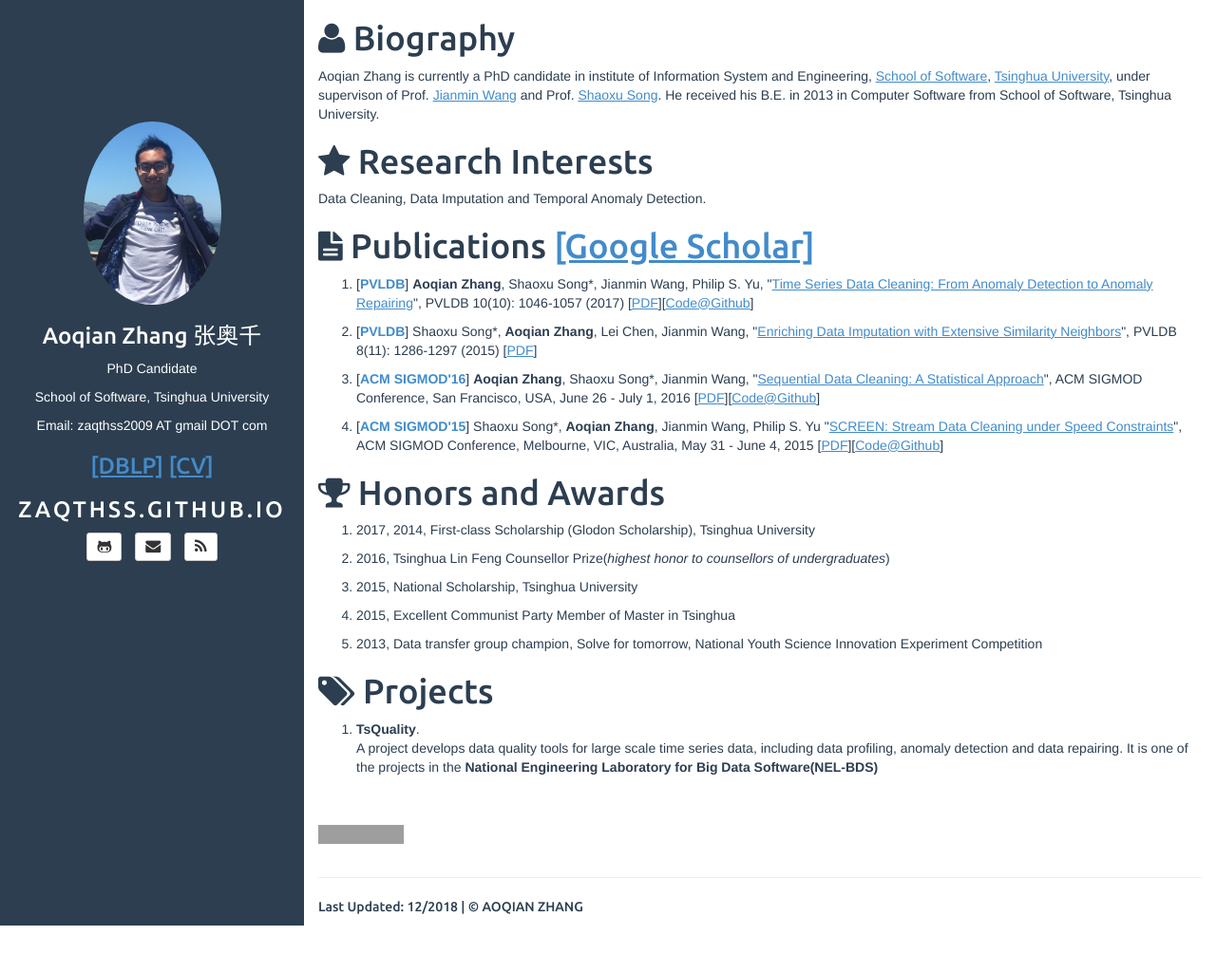
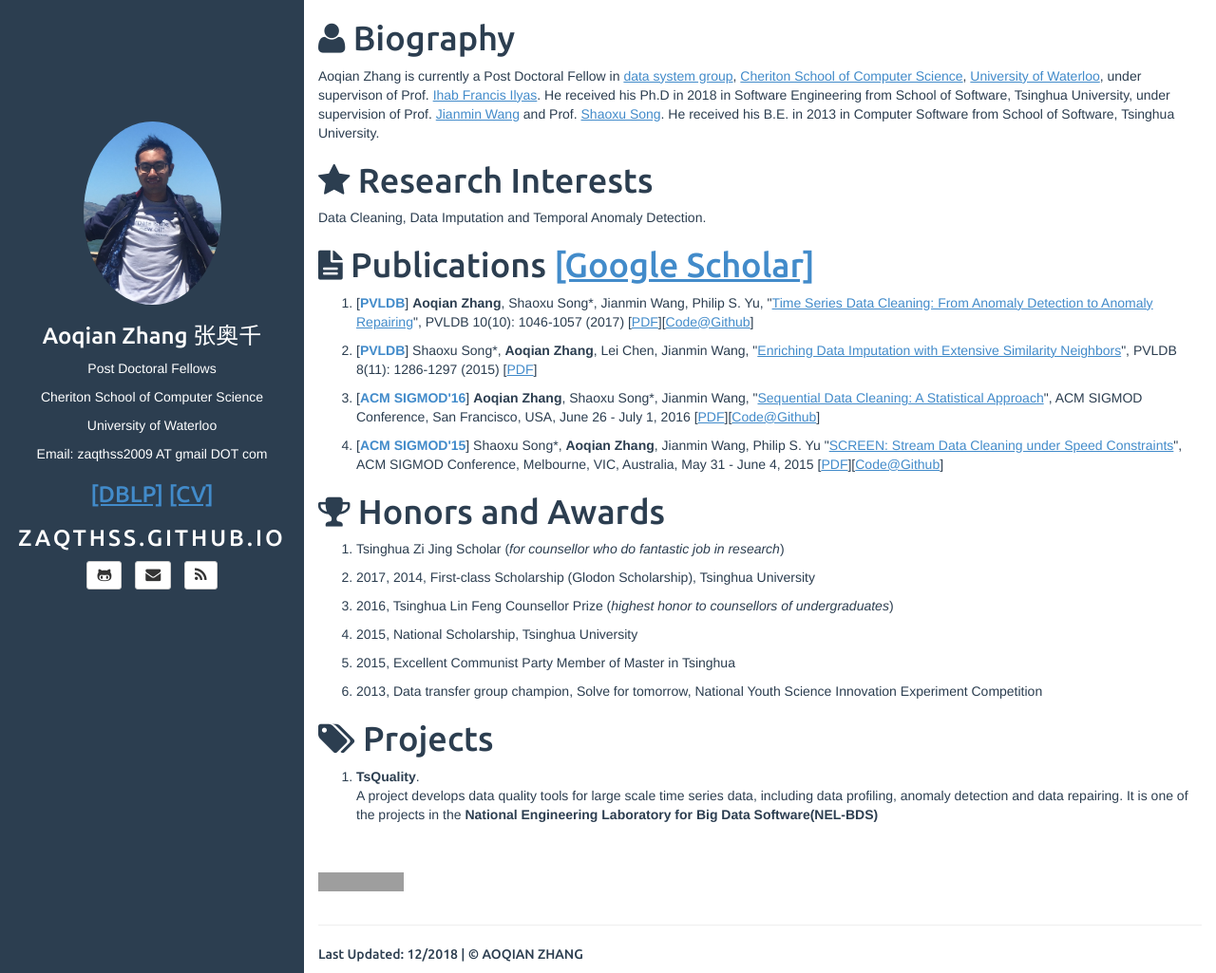
Before and after one commit to zaqthss/zaqthss.github.io, a Jekyll site: the page built from index.html, in a window 1280 px wide and 1025 px high. Shown: the whole window at 95% size. Built offline with Jekyll 4.4.1, drawn with Linux system fonts in a browser that asks for light colours; the list of posts is cut into pages by our own code; grey boxes are pictures that could not be loaded.

Commit message:
update in Dec 2018, info in UW

```diff
--- a/_includes/default.html
+++ b/_includes/default.html
@@ -2,7 +2,7 @@
 <html>
 <head>
 	<meta charset="utf-8">
-	<title>Aoqian Zhang - Tsinghua University</title>
+	<title>Aoqian Zhang - University of Waterloo</title>
 	{% if page.description %}
 	<meta name="description" content="{{ page.description }}">
 	{% endif %}
@@ -41,9 +41,10 @@
 		<div class="navbar-header">
 			<div class = "col-sm-9 col-sm-offset-3">
             <h1 class="text-center">Aoqian Zhang 张奥千</h1>
-            <p class="text-center">PhD Candidate</p>
+            <p class="text-center">Post Doctoral Fellows</p>
             <!--<div class="text-center"><a href="http://www.thss.tsinghua.edu.cn/">School of Software</a>, <a href="http://www.tsinghua.edu.cn/publish/newthu/index.html">Tsinghua University</a></div>-->
-            <p class="text-center">School of Software, Tsinghua University</p>
+            <p class="text-center">Cheriton School of Computer Science</p>
+            <p class="text-center">University of Waterloo</p>
             <p class="text-center">zaqthss2009 AT gmail DOT com</p>
             </div>
 		</div>
--- a/_includes/sidebar.html
+++ b/_includes/sidebar.html
@@ -4,9 +4,10 @@
 		<img src="{{ site.BASE_PATH }}/assets/media/profile2.jpg" class="img-circle" width="50%"/>
 	</a>
 	<h3>Aoqian Zhang 张奥千</h3>
-    <p class="text-center">PhD Candidate</p>
+    <p class="text-center">Post Doctoral Fellows</p>
     <!--<div class="text-center"><a href="http://www.thss.tsinghua.edu.cn/">School of Software</a>, <a href="http://www.tsinghua.edu.cn/publish/newthu/index.html">Tsinghua University</a></div>-->
-    <p class="text-center">School of Software, Tsinghua University</p>
+    <p class="text-center">Cheriton School of Computer Science</p>
+	<p class="text-center">University of Waterloo</p>
     <p class="text-center">Email: zaqthss2009 AT gmail DOT com</p>
 	<h3>
 		<a target="blank" href="http://dblp.uni-trier.de/pers/hd/z/Zhang:Aoqian">[DBLP]</a>
--- a/index.html
+++ b/index.html
@@ -49,7 +49,12 @@ tagline:
     <h1 margin="0px"><i class="fa fa-user"></i> Biography</h1>
   </header>
   <p>
+    <!--
     Aoqian Zhang is currently a PhD candidate in institute of Information System and Engineering, <a href="http://thss.tsinghua.edu.cn/">School of Software</a>, <a href="http://www.tsinghua.edu.cn/">Tsinghua University</a>, under supervison of Prof. <a href="http://www.thss.tsinghua.edu.cn/publish/soft/3641/2010/20101214090035662150715/20101214090035662150715_.html">Jianmin Wang</a> and Prof. <a href="http://ise.thss.tsinghua.edu.cn/sxsong/index.html">Shaoxu Song</a>.
+    He received his B.E. in 2013 in Computer Software from School of Software, Tsinghua University.
+    -->
+    Aoqian Zhang is currently a Post Doctoral Fellow in <a href="https://uwaterloo.ca/data-systems-group/">data system group</a>, <a href="https://cs.uwaterloo.ca/">Cheriton School of Computer Science</a>, <a href="https://uwaterloo.ca/">University of Waterloo</a>, under supervison of Prof. <a href="https://cs.uwaterloo.ca/~ilyas/">Ihab Francis Ilyas</a>.
+    He received his Ph.D in 2018 in Software Engineering from School of Software, Tsinghua University, under supervision of Prof. <a href="http://www.thss.tsinghua.edu.cn/publish/soft/3641/2010/20101214090035662150715/20101214090035662150715_.html">Jianmin Wang</a> and Prof. <a href="http://ise.thss.tsinghua.edu.cn/sxsong/index.html">Shaoxu Song</a>.
     He received his B.E. in 2013 in Computer Software from School of Software, Tsinghua University.
   </p>
 </div>
@@ -131,10 +136,13 @@ tagline:
   </header>
   <ol>
     <li><p>
+    Tsinghua Zi Jing Scholar (<em>for counsellor who do fantastic job in research</em>)
+    </p></li>
+    <li><p>
         2017, 2014, First-class Scholarship (Glodon Scholarship), Tsinghua University
     </p></li>
     <li><p>
-        2016, Tsinghua Lin Feng Counsellor Prize(<em>highest honor to counsellors of undergraduates</em>)
+        2016, Tsinghua Lin Feng Counsellor Prize (<em>highest honor to counsellors of undergraduates</em>)
     </p></li>
     <li><p>
         2015, National Scholarship, Tsinghua University
```
Also changed, not shown: 4 other files.
